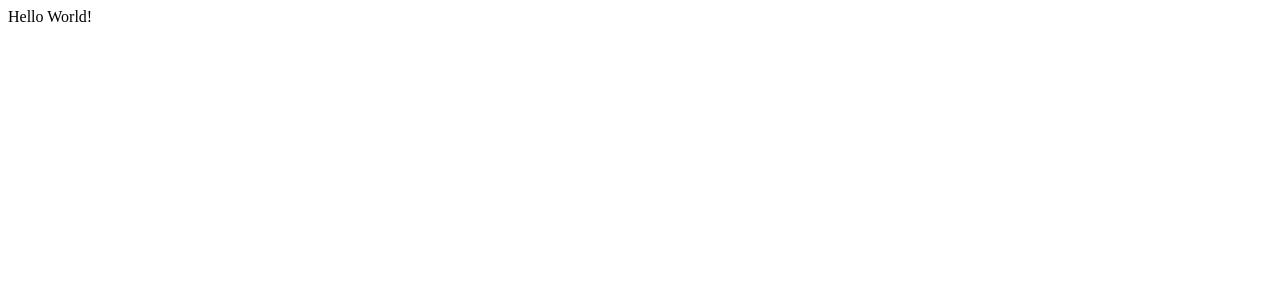
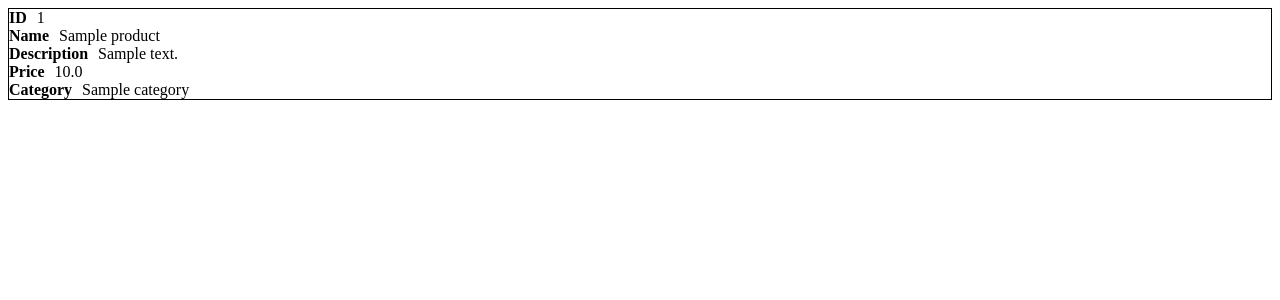
Before and after one commit to rasulow/django-241, a Django app: page / in a window 1280 px wide. Before the commit the part shown is almost empty. Shown: the top 300 px of the page. Run offline with Django 5.2, Linux system fonts and the light colour scheme; tables that the repository leaves empty hold one stand-in row (values such as "Sample post").

Commit message:
product models and cateory model

```diff
--- a/demo/settings.py
+++ b/demo/settings.py
@@ -31,6 +31,7 @@ ALLOWED_HOSTS = []
 # Application definition
 
 INSTALLED_APPS = [
+    'jazzmin',
     'django.contrib.admin',
     'django.contrib.auth',
     'django.contrib.contenttypes',
--- a/main/views.py
+++ b/main/views.py
@@ -2,5 +2,8 @@ from django.shortcuts import render
 from . import models
 
 def home(request):
-    ady = models.Category.objects.all()
-    return render(request, 'home.html')
+    products = models.Product.objects.all().order_by('-id')
+    context = {
+        'products': products
+    }
+    return render(request, 'home.html', context)
--- a/templates/home.html
+++ b/templates/home.html
@@ -7,6 +7,31 @@
     <title>Document</title>
 </head>
 <body>
-    Hello World!
+    <div>
+        {% for product in products %}
+            <div style="border: 1px solid black; margin-bottom: 20px;">
+                <div style="display: flex;">
+                    <label for="id" style="font-weight: 700;margin-right: 10px;">ID</label>
+                    <div id="id">{{ product.id }}</div>
+                </div>
+                <div style="display: flex;">
+                    <label for="name" style="font-weight: 700;margin-right: 10px;">Name</label>
+                    <div id="name">{{ product.name }}</div>
+                </div>
+                <div style="display: flex;">
+                    <label for="description" style="font-weight: 700;margin-right: 10px;">Description</label>
+                    <div id="description">{{ product.description }}</div>
+                </div>
+                <div style="display: flex;">
+                    <label for="price" style="font-weight: 700;margin-right: 10px;">Price</label>
+                    <div id="price">{{ product.price }}</div>
+                </div>
+                <div style="display: flex;">
+                    <label for="category" style="font-weight: 700;margin-right: 10px;">Category</label>
+                    <div id="category">{{ product.category.name }}</div>
+                </div>
+            </div>
+        {% endfor %}
+    </div>
 </body>
 </html>
```
